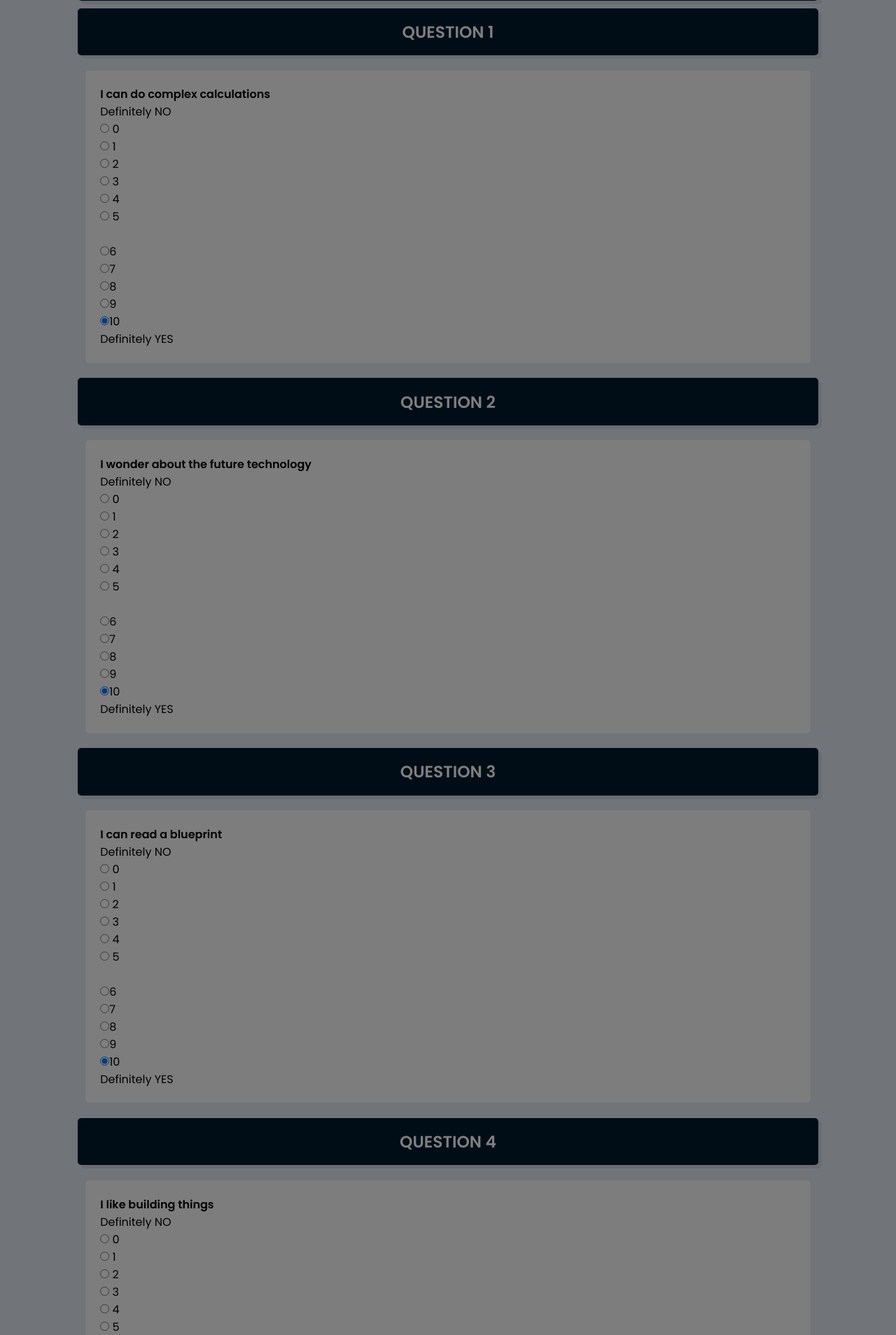
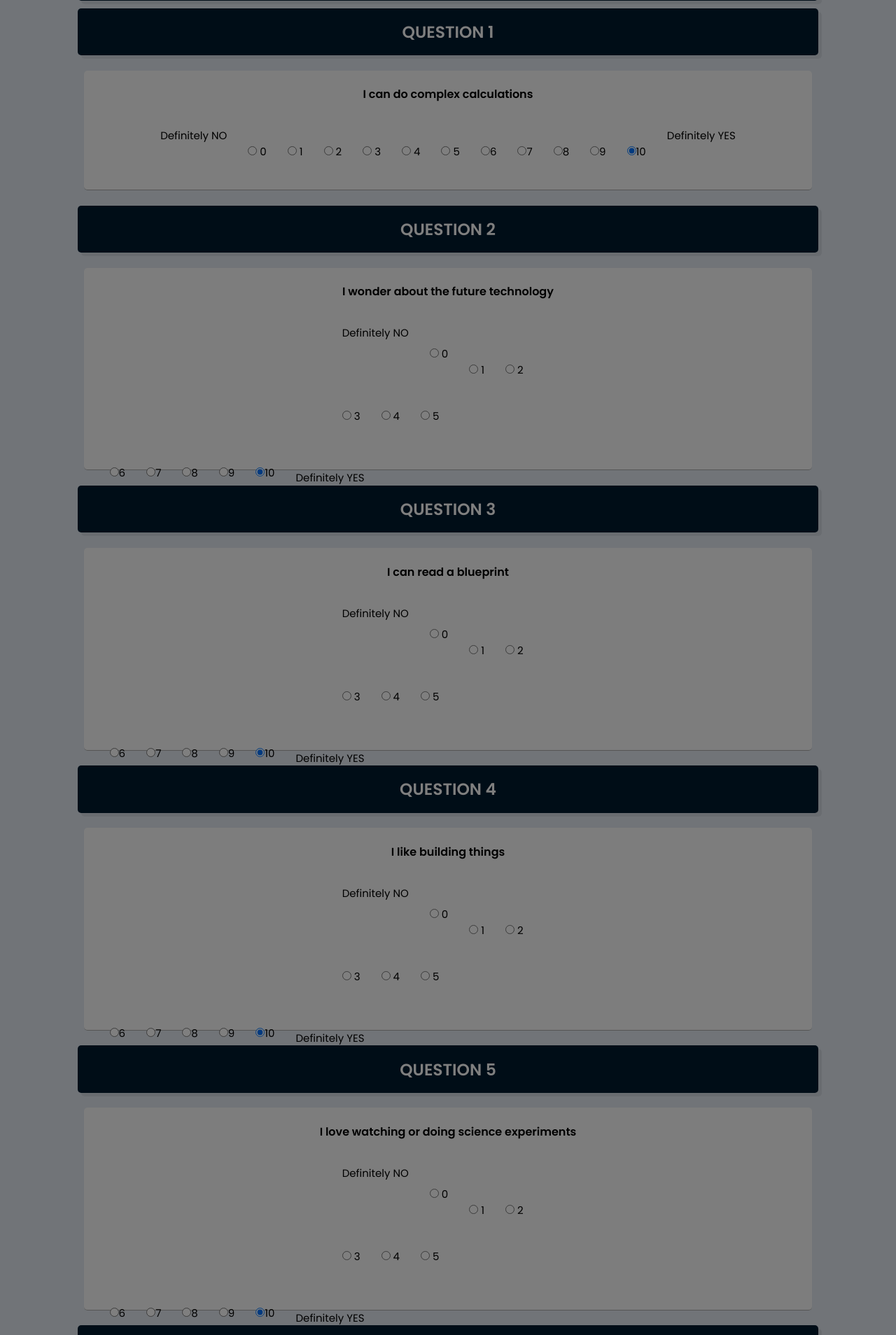
Before and after one commit to christine-lehmann/SHS-Academic-Track-Recommender-System, a PHP site: page /newinterest.php in a window 1280 px wide. Shown: the part 819-2727 px from the top of the page at 70% size. Run offline with PHP 8.4, Linux system fonts and the light colour scheme; some libraries are stand-ins or nearby versions.

Commit message:
fix radio button layout

```diff
--- a/css/newstyles.css
+++ b/css/newstyles.css
@@ -129,6 +129,39 @@ section{
     padding: 40px;
     height: 100vh;
 } */
+.intsingle-question label {
+    float: left;
+    margin: 20px auto 0 auto;
+    font-size: 15px;
+    padding: 0 1em;
+    text-align: center;
+}
+
+.intsingle-question{
+    text-align: center;
+    margin-left: 20px;
+    margin-right: 20px;
+    padding-bottom: 20px;
+    font-size: 20px;
+    border-bottom: 1px solid rgb(170, 170, 170);
+}
+
+.row {
+    display: inline-block;
+    margin: 5px;
+    padding: 10px;
+    justify-items: center;
+    align-items: center;
+    /* margin: 0; */
+}
+
+.row .col-xs-6 {
+    position: relative;
+    display: inline;
+    align-items: center;
+    margin: 0;
+    justify-items: center;
+}
 
 th{
     font-size: 15px;
--- a/newinterest.php
+++ b/newinterest.php
@@ -130,8 +130,8 @@
         <div class="row">
 
           <div class="col-xs-6">
-          <label>Definitely NO</label><br/>
-          <label for="q1o0">
+            <label>Definitely NO</label>
+            <label for="q1o0"></br>
               <input type="radio" name="STEMq1" value="0" id="q1o0" required> 0</label>
             <label for="q1o1"></br>
               <input type="radio" name="STEMq1" value="1" id="q1o1"> 1</label>
@@ -144,7 +144,7 @@
             <label for="q1o5"></br>
               <input type="radio" name="STEMq1" value="5" id="q1o5"> 5</label>
           </div>
-      </div>
+
           <div class="col-xs-6">
             <label for="q1o6"></br>
               <input type="radio" name="STEMq1" value="6" id="q1o6">6</label>
@@ -155,7 +155,7 @@
             <label for="q1o9"></br>
               <input type="radio" name="STEMq1" value="9" id="q1o9">9</label>
             <label for="q1o10"></br>
-            <input type="radio" name="STEMq1" value="10" id="q1o10" checked>10</label><br>
+              <input type="radio" name="STEMq1" value="10" id="q1o10" checked>10</label>
             <label>Definitely YES</label>
           </div>
         </div>
```
Lines whose indentation alone changed are shown as unchanged.
